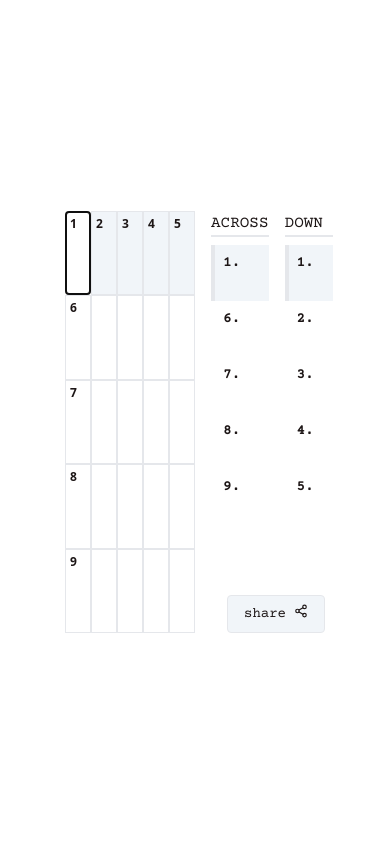
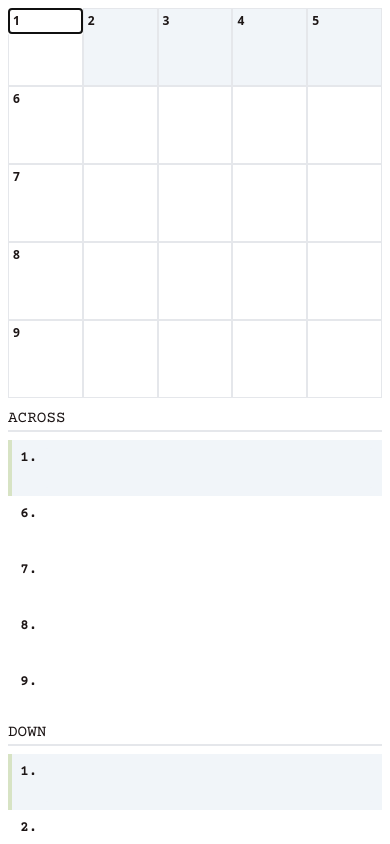
Before and after one commit to jasminecao/crossword-maker, a Next.js app: page / in a window 390 px wide. Shown: the top 844 px of the page. Built offline with nearby package versions, Linux system fonts and the light colour scheme.

Commit message:
mobile styling

```diff
--- a/components/board/board.tsx
+++ b/components/board/board.tsx
@@ -39,9 +39,9 @@ const Board = () => {
   const [cluePositions] = useClues(grid)
 
   return (
-    <div className={`grid grid-cols-${NUM_ROWS} w-full h-full`} ref={puzzleRef}>
+    <div className={`w-full h-full`} ref={puzzleRef}>
       {[...grid].map((rowVal, row) => (
-        <div className="flex w-full h-full" key={row}>
+        <div className="flex w-full h-[20vw] sm:h-1/5" key={row}>
           {[...rowVal].map((colVal, col) => (
             <Cell
               cellPosition={{ row, col }}
--- a/components/board/cell.tsx
+++ b/components/board/cell.tsx
@@ -54,14 +54,14 @@ export const Cell = ({ cellPosition, clueNumber, character }: CellProps) => {
 
   return (
     <div
-      className={`w-1/5 h-100 ${backgroundColor} border text-center font-sans font-bold`}
+      className={`sm:w-1/5 sm:h-full ${backgroundColor} border text-center font-sans font-bold`}
     >
       {/* add one to clueNumber due to 0-index */}
       {clueNumber !== -1 && (
         <div className="text-xs float-left m-1 absolute">{clueNumber + 1}</div>
       )}
       <input
-        className="w-full h-full text-center bg-transparent"
+        className="w-full text-center bg-transparent"
         value={character}
         onChange={(e: React.ChangeEvent<HTMLInputElement>) => {
           const char = e.target.value.toUpperCase() as Char
--- a/components/clues/clueList.tsx
+++ b/components/clues/clueList.tsx
@@ -16,7 +16,7 @@ const ColumnWrapper = ({
   heading: string
   children: React.ReactNode
 }) => (
-  <div className="ml-4 flex flex-col w-50">
+  <div className="sm:ml-4 flex flex-col sm:w-50">
     <h2 className="font-medium">{heading}</h2>
     <div className="border-b border mb-2" />
     {children}
@@ -28,7 +28,7 @@ export const ClueList = () => {
   const [cluePositions, clueDirections] = useClues(grid)
 
   return (
-    <div className="flex w-full">
+    <div className="sm:flex w-full">
       {[ClueDirection.ACROSS, ClueDirection.DOWN].map((clueDirection) => (
         <ColumnWrapper heading={headings[clueDirection]} key={clueDirection}>
           {clueDirections.map(
--- a/components/puzzle.tsx
+++ b/components/puzzle.tsx
@@ -9,12 +9,12 @@ import { ShareButton } from './shareLink/shareButton'
 export const Puzzle = () => {
   return (
     <GameProvider>
-      <div className="flex h-full">
-        <div className="w-1/2 h-full">
+      <div className="sm:flex h-full">
+        <div className="w-full sm:w-[33vw] sm:h-[33vw] mb-2">
           <Board />
         </div>
         <div
-          className="w-1/2 h-full flex flex-col justify-between
+          className="w-full sm:w-[33vw] h-full flex flex-col justify-between
 "
         >
           <ClueList />
--- a/pages/index.tsx
+++ b/pages/index.tsx
@@ -14,8 +14,8 @@ const courier = Courier_Prime({
 export default function Home() {
   return (
     <div className={`${courier.className} ${geistSans.variable} antialiased`}>
-      <div className="flex h-screen w-screen justify-center content-center">
-        <div className="my-auto h-1/2 w-2/3 min-h-[200px] min-w-[200px]">
+      <div className="flex sm:h-screen sm:w-screen justify-center content-center">
+        <div className="p-2 my-auto h-full w-full sm:h-1/2 sm:w-2/3">
           <Puzzle />
         </div>
       </div>
--- a/tailwind.config.ts
+++ b/tailwind.config.ts
@@ -1,18 +1,26 @@
-import type { Config } from "tailwindcss";
+import type { Config } from 'tailwindcss'
+import defaultTheme from 'tailwindcss/defaultTheme'
 
 export default {
   content: [
-    "./pages/**/*.{js,ts,jsx,tsx,mdx}",
-    "./components/**/*.{js,ts,jsx,tsx,mdx}",
-    "./app/**/*.{js,ts,jsx,tsx,mdx}",
+    './pages/**/*.{js,ts,jsx,tsx,mdx}',
+    './components/**/*.{js,ts,jsx,tsx,mdx}',
+    './app/**/*.{js,ts,jsx,tsx,mdx}',
   ],
   theme: {
     extend: {
       colors: {
-        background: "var(--background)",
-        foreground: "var(--foreground)",
+        background: 'var(--background)',
+        foreground: 'var(--foreground)',
+        accent: 'var(--accent)',
+        accentBackground: 'var(--accent-background)',
+        accentBackgroundLight: 'var(--accent-background-light)',
+      },
+      textColor: {
+        DEFAULT: '#1d1616',
+        accentText: 'var(--accent-text)',
       },
     },
   },
   plugins: [],
-} satisfies Config;
+} satisfies Config
```
Also changed, not shown: 1 other file (tests, documents, lock files or other folders).
